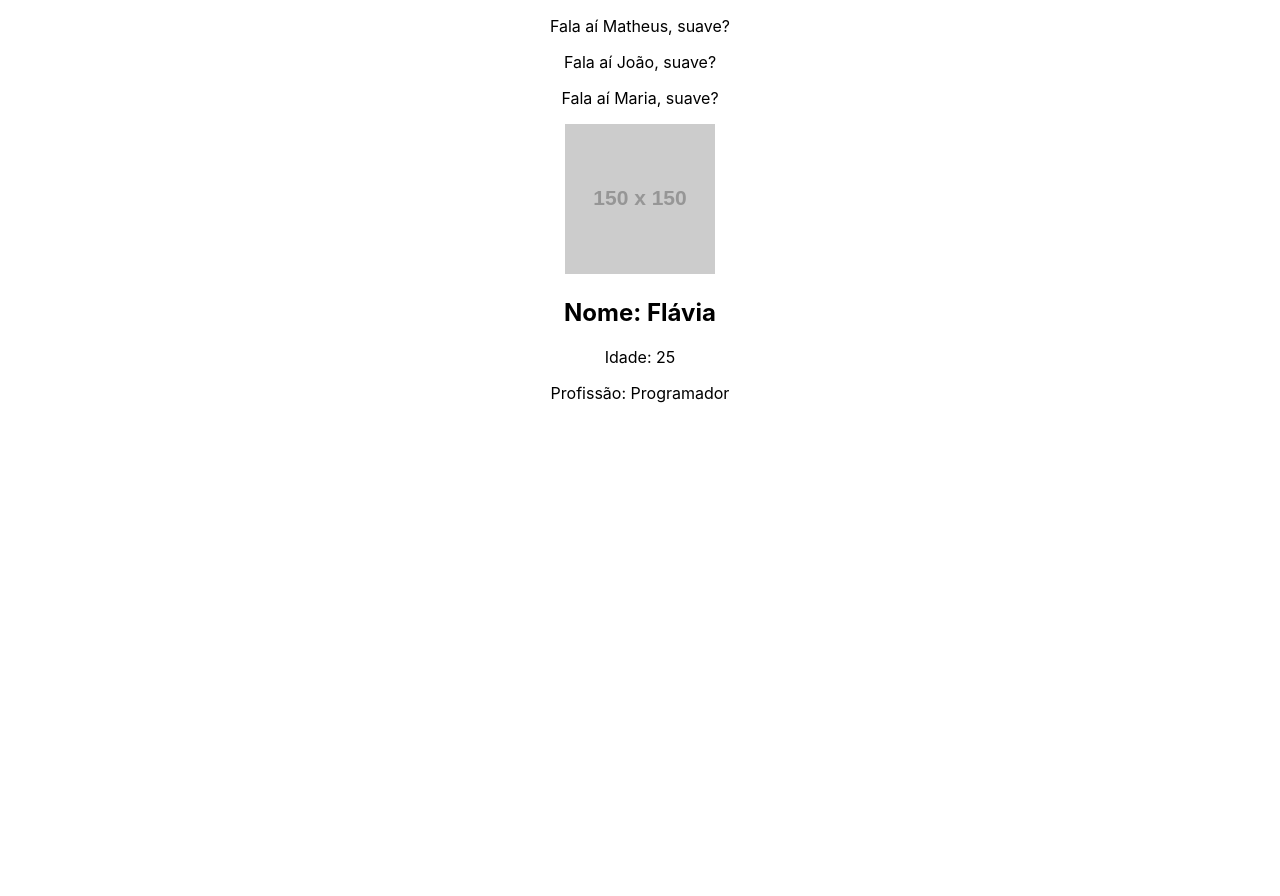
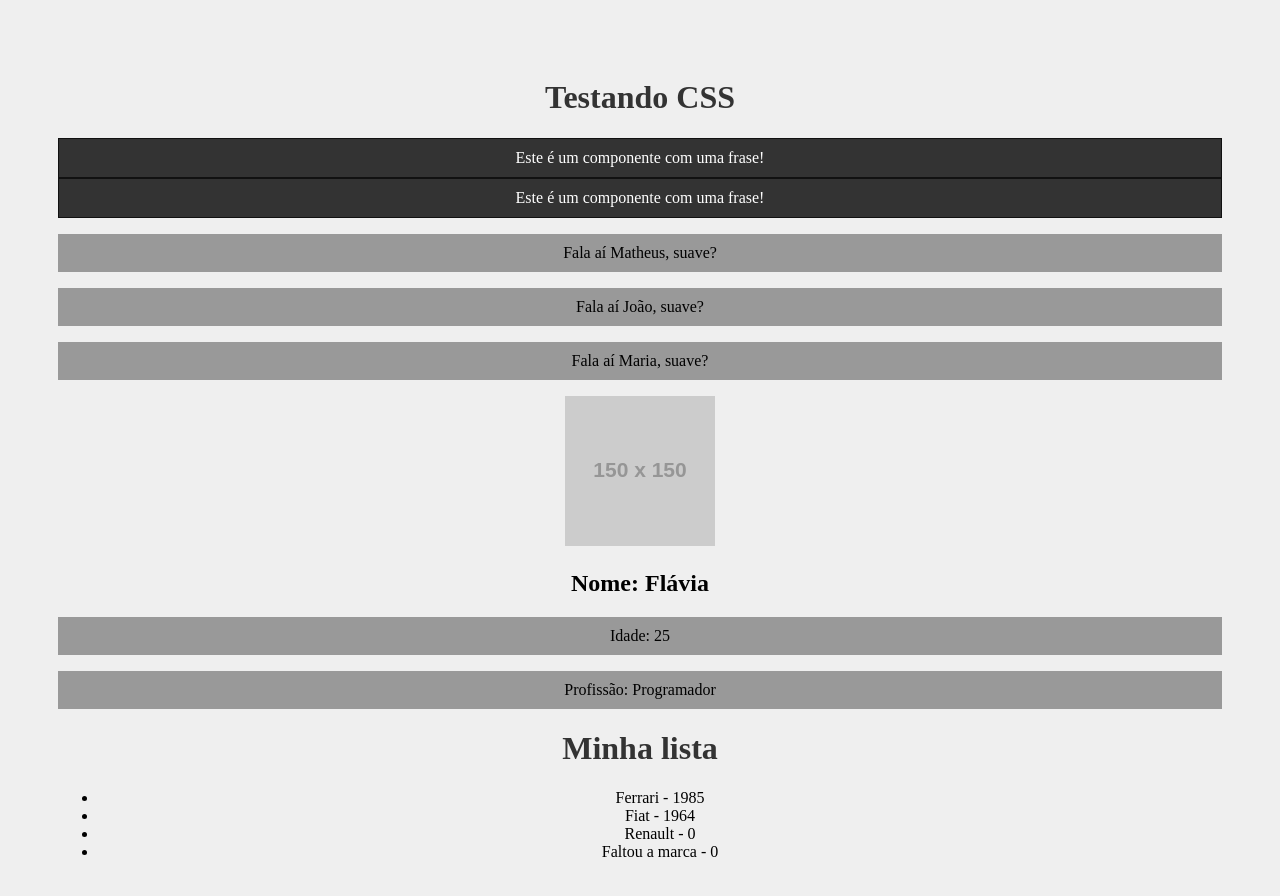
Before and after one commit to Flavia-OlSi/My-Costs, a React (Create React App) app: page / in a window 1280 px wide. Shown: the top 896 px of the page. Before the commit the page ends 800 px from the top, so only its background shows below. Built offline with nearby package versions, Linux system fonts and the light colour scheme.

Commit message:
Finalizado a aula 8 - PropTypes

```diff
--- a/package.json
+++ b/package.json
@@ -6,9 +6,10 @@
     "@testing-library/jest-dom": "^5.16.5",
     "@testing-library/react": "^13.4.0",
     "@testing-library/user-event": "^13.5.0",
+    "prop-types": "^15.8.1",
     "react": "^18.2.0",
     "react-dom": "^18.2.0",
-    "react-scripts": "5.0.1",
+    "react-scripts": "^5.0.1",
     "web-vitals": "^2.1.4"
   },
   "scripts": {
--- a/src/App.js
+++ b/src/App.js
@@ -1,7 +1,8 @@
 import './App.css';
-import HelloWorld from './components/HelloWorld';
 import SayMyName from './components/SayMyName';
 import Pessoa from './components/Pessoa';
+import Frase from './components/Frase';
+import List from './components/List';
 
 function App() {
 
@@ -9,6 +10,9 @@ function App() {
 
   return (
     <div className="App">
+      <h1>Testando CSS</h1>
+      <Frase />
+      <Frase />
       <SayMyName nome="Matheus" />
       <SayMyName nome="João" />
       <SayMyName nome={nome} />
@@ -17,6 +21,7 @@ function App() {
         idade="25"
         profissao="Programador"
         foto="https://via.placeholder.com/150"/>
+        <List />
     </div>
   );
 }
--- a/src/components/Frase.js
+++ b/src/components/Frase.js
@@ -1,7 +1,9 @@
+import styles from './Frase.module.css'
+
 function Frase() {
     return (
-        <div>
-            <p>Este é um componente com uma frase!</p>
+        <div className={styles.fraseContainer}>
+            <p className={styles.fraseContent}>Este é um componente com uma frase!</p>
         </div>
     )
 }
--- /dev/null
+++ b/src/components/Frase.module.css
@@ -0,0 +1,10 @@
+.fraseContainer {
+    background-color: #333333;
+    border: 1px solid #111111;
+}
+
+.fraseContent {
+    color: #FFFFFF;
+    background-color: #333333;
+    margin: 0;
+}
--- /dev/null
+++ b/src/components/Item.js
@@ -0,0 +1,21 @@
+import PropTypes from 'prop-types'
+
+function Item({marca, ano_lancamento}) {
+    return (
+        <>
+            <li>{marca} - {ano_lancamento}</li>
+        </>
+    )
+}
+
+Item.propTypes = {
+    marca: PropTypes.string.isRequired,
+    ano_lancamento: PropTypes.number,
+}
+
+Item.defaultProps = {
+    marca: 'Faltou a marca',
+    ano_lancamento: 0,
+}
+
+export default Item;
--- /dev/null
+++ b/src/components/List.js
@@ -0,0 +1,17 @@
+import Item from './Item.js'
+
+function List() {
+    return(
+        <>
+            <h1>Minha lista</h1>
+            <ul>
+                <Item marca="Ferrari" ano_lancamento={1985}/>
+                <Item marca="Fiat" ano_lancamento={1964}/>
+                <Item marca="Renault" />
+                <Item />
+            </ul>
+        </>
+    )
+}
+
+export default List;
--- a/src/index.css
+++ b/src/index.css
@@ -1,13 +1,14 @@
 body {
-  margin: 0;
-  font-family: -apple-system, BlinkMacSystemFont, 'Segoe UI', 'Roboto', 'Oxygen',
-    'Ubuntu', 'Cantarell', 'Fira Sans', 'Droid Sans', 'Helvetica Neue',
-    sans-serif;
-  -webkit-font-smoothing: antialiased;
-  -moz-osx-font-smoothing: grayscale;
+  padding: 50px;
+  padding-bottom: 500px;
+  background-color: #EFEFEF;
 }
 
-code {
-  font-family: source-code-pro, Menlo, Monaco, Consolas, 'Courier New',
-    monospace;
+h1 {
+  color: #333333;
 }
+
+p {
+  background-color: #999999;
+  padding: 10px;
+}
```
Also changed, not shown: 1 other file (tests, documents, lock files or other folders).
